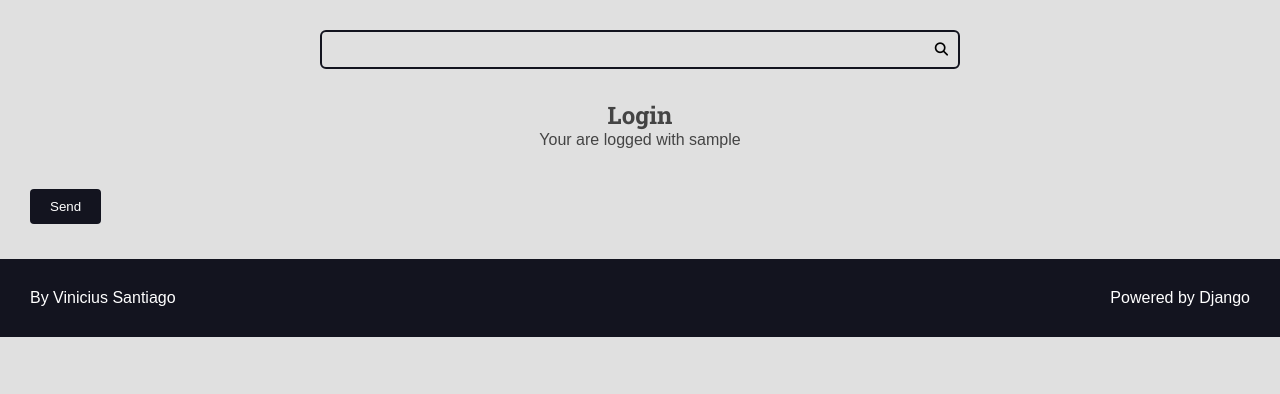
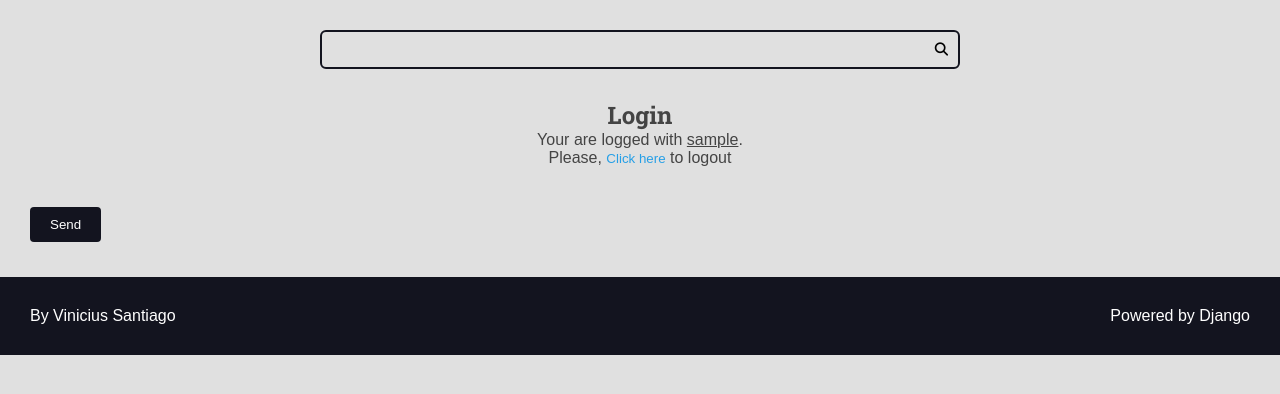
Before and after one commit to VCruzSant/Prj-Django, a Django app: template authors/templates/authors/pages/login.html in a window 1280 px wide. Shown: the part 113-507 px from the top of the page. Run offline with Django 5.2, Linux system fonts and the light colour scheme; the template is opened without the code that fills it, so the values that code supplies are empty; the visitor is signed in with stand-in values (Sample User, id 1).

Commit message:
implement logout

```diff
--- a/authors/templates/authors/pages/login.html
+++ b/authors/templates/authors/pages/login.html
@@ -5,7 +5,16 @@
     <div class="main-content center container">
         <h2>Login</h2>
         {% if request.user.is_authenticated %}
-        <p>Your are logged with {{request.user.username}}</p>
+        <div>
+            Your are logged with <u>{{request.user.username}}</u>. <br>
+            Please,
+            <form class="inline-form" action="{% url "authors:logout" %}" method='POST'>
+                {% csrf_token %}
+                <input type="hidden" name="username" value="{{request.user.username}}">
+                <button class="plaintext-button" type="submit">Click here</button>
+            </form>
+            to logout
+        </div>
         {% endif %}
     </div>
 
--- a/authors/urls.py
+++ b/authors/urls.py
@@ -8,5 +8,7 @@ urlpatterns = [
     path('register/', views.register_view, name='register'),
     path('register/create', views.register_create, name='register_create'),
     path('login/', views.login_view, name='login'),
-    path('login/create', views.login_create, name='login_create'),
+    path('login/create', views.login_create,  # type: ignore
+         name='login_create'),
+    path('logout', views.logout_view, name='logout'),
 ]
--- a/base_static/global/css/styles.css
+++ b/base_static/global/css/styles.css
@@ -412,6 +412,20 @@ h6 {
     color: var(--color-debug-dark);
   }
 
+  .plaintext-button{
+    display: inline;
+    border:none;
+    background: none;
+    cursor: pointer;
+    color: var(--color-primary);
+  }
+
+  .inline-form {
+    display: inline;
+    font-size: 1.6rem;
+
+  }
+
   .message-container {
     display: flex;
     flex-flow: column nowrap;
```
Also changed, not shown: authors/views.py (+16 -1 lines).
